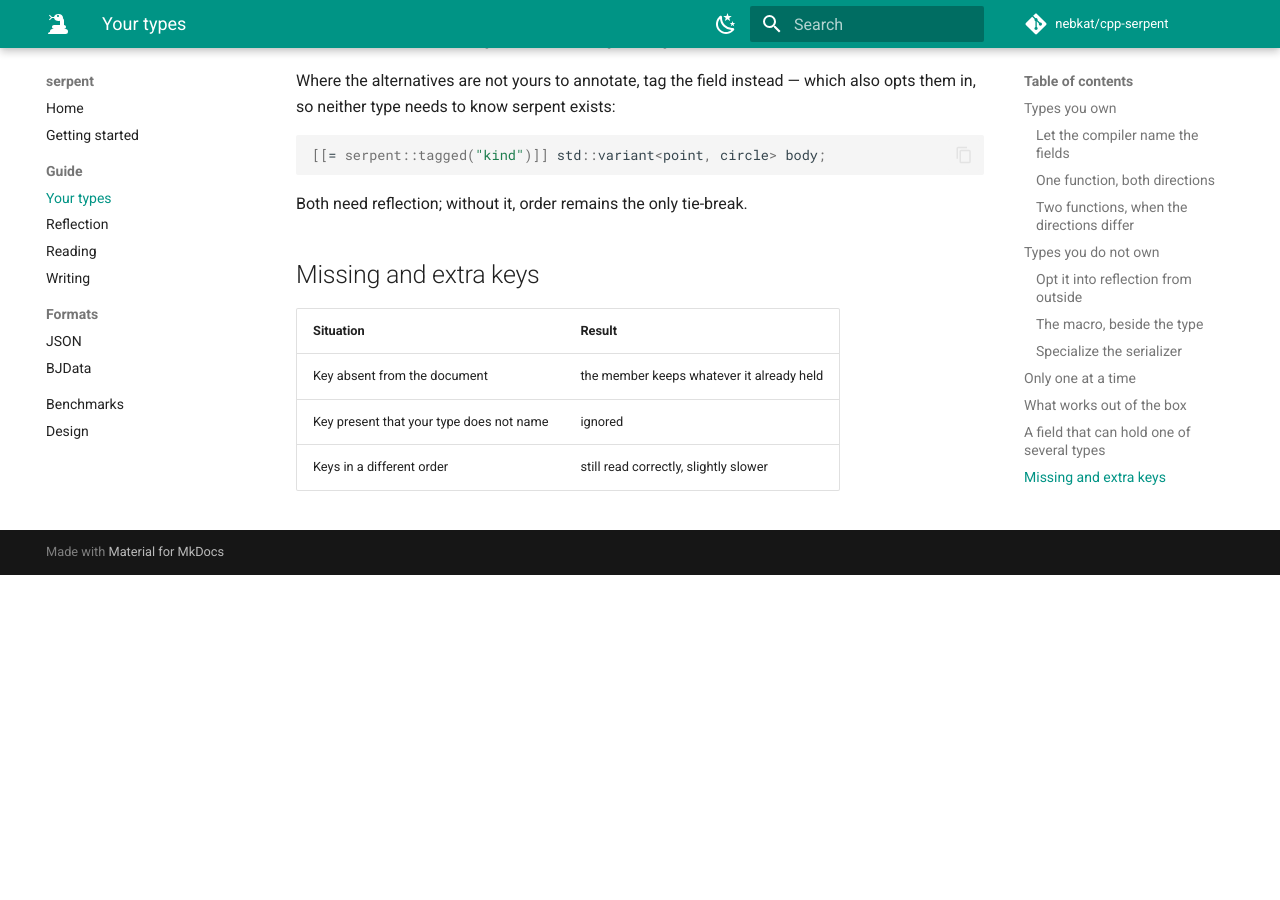
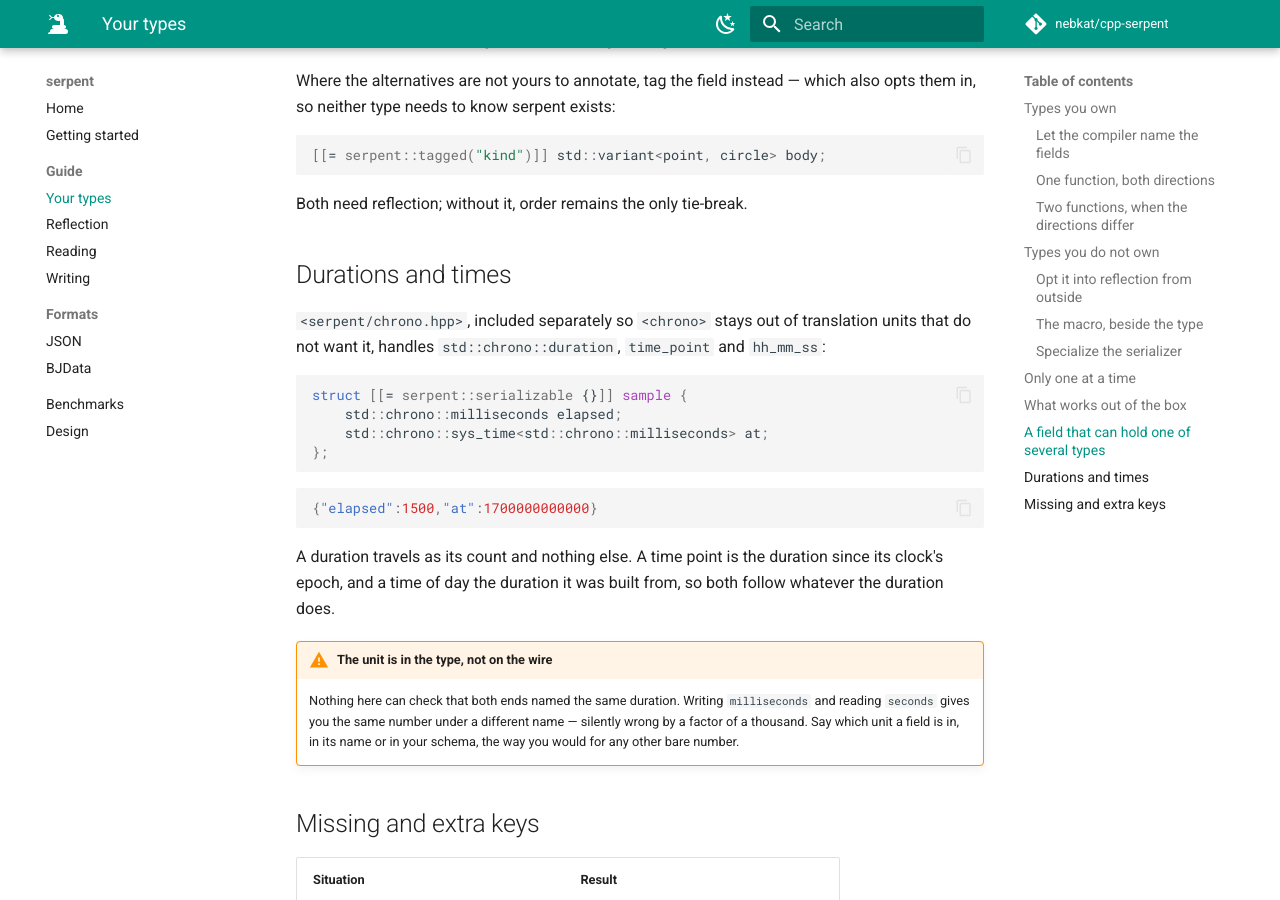
Before and after one commit to nebkat/cpp-serpent, an MkDocs documentation site: the page built from docs/types.md, in a window 1280 px wide and 900 px high, scrolled down 4367 px. Built offline with MkDocs 1.6.1 and Material for MkDocs 9.7.7, drawn with Linux system fonts in a browser that asks for light colours; comment, search, counter and statistics services are not loaded; before the commit the page ends 4942 px from its top, so only the background shows below that.

Commit message:
feat(chrono): Durations, time points and times of day
A duration is its count, a time point is the duration since its clock's epoch and
a time of day is the duration it was built from, so the last two defer to the
first and anything done for durations applies to them for free. A representation
that is a real works as well as an integral one.

In its own header, so <chrono> stays out of translation units that do not want it,
the same reason ostream_sink has one. No reflection needed: these are
serializer<T> specialisations and they work on any compiler.

The unit lives in the type and never travels, which is the only real decision here
and the same one the library this replaces made. Nothing can check that both ends
named the same duration - writing milliseconds and reading seconds is silently
wrong by a factor of a thousand - so the documentation says so plainly and a test
pins the behaviour rather than pretending it cannot happen.

Written by the firmware migration, which had the same three specialisations and no
good home for them. Its units library stays there: taking a dependency on a
third-party units library to ship a conversion for it would point the wrong way.

````diff
--- a/docs/types.md
+++ b/docs/types.md
@@ -221,6 +221,33 @@ in, so neither type needs to know serpent exists:
 
 Both need reflection; without it, order remains the only tie-break.
 
+## Durations and times
+
+`<serpent/chrono.hpp>`, included separately so `<chrono>` stays out of translation units that do
+not want it, handles `std::chrono::duration`, `time_point` and `hh_mm_ss`:
+
+```cpp
+struct [[= serpent::serializable {}]] sample {
+    std::chrono::milliseconds elapsed;
+    std::chrono::sys_time<std::chrono::milliseconds> at;
+};
+```
+
+```json
+{"elapsed":1500,"at":1700000000000}
+```
+
+A duration travels as its count and nothing else. A time point is the duration since its clock's
+epoch, and a time of day the duration it was built from, so both follow whatever the duration
+does.
+
+!!! warning "The unit is in the type, not on the wire"
+
+    Nothing here can check that both ends named the same duration. Writing `milliseconds` and
+    reading `seconds` gives you the same number under a different name — silently wrong by a
+    factor of a thousand. Say which unit a field is in, in its name or in your schema, the way
+    you would for any other bare number.
+
 ## Missing and extra keys
 
 | Situation | Result |
````
Also changed, not shown: 2 other files.
